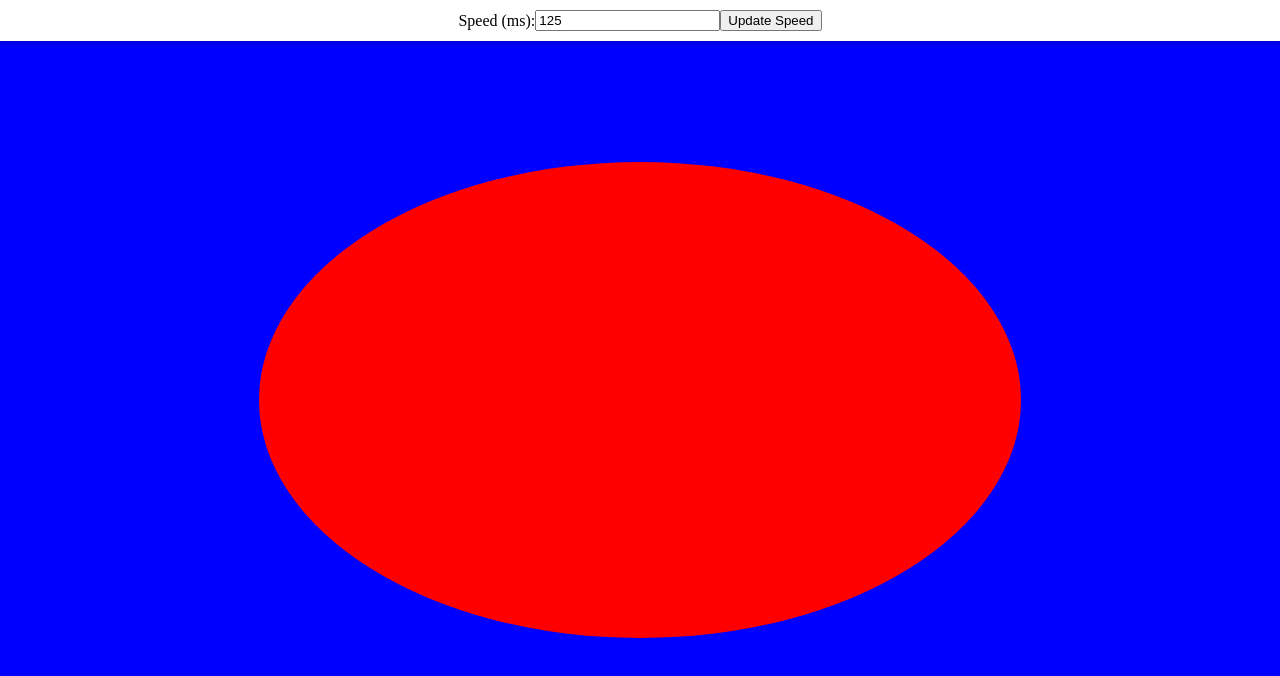
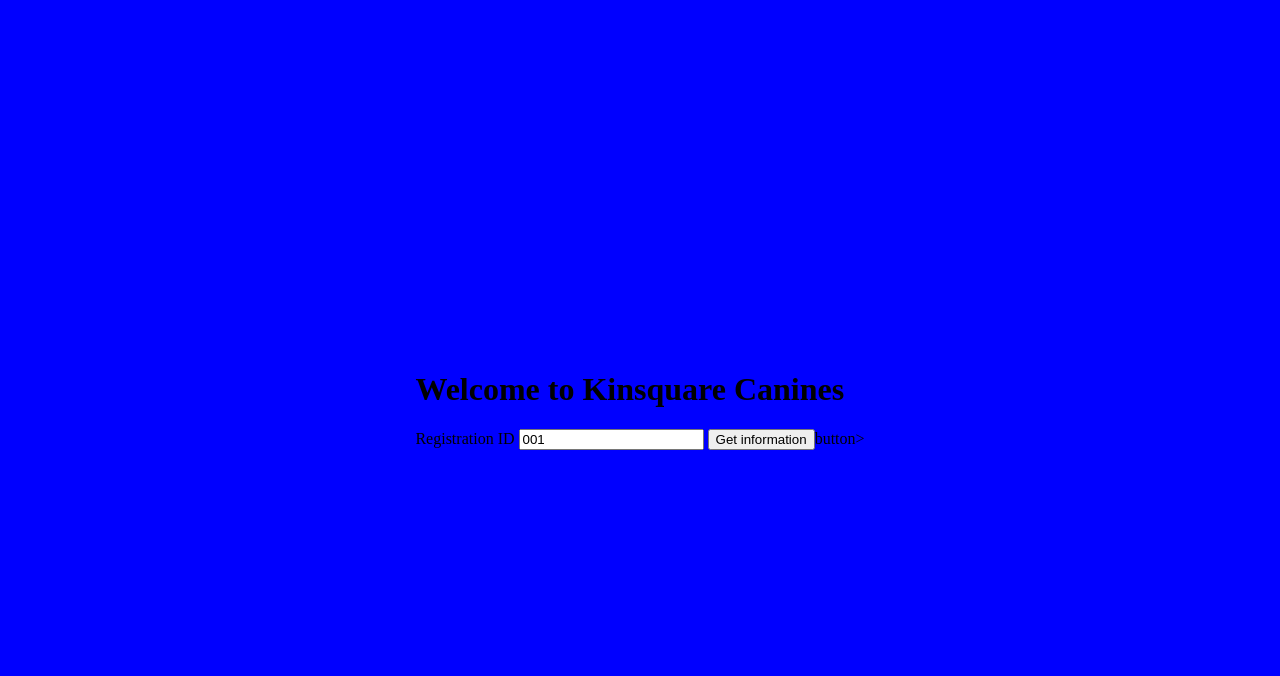
Before and after one commit to kinsq/kinsq.github.io, a plain HTML site: page index.html in a window 1280 px wide. Drawn offline with Linux system fonts and the light colour scheme.

Commit message:
Remove circle controls and add registration section

```diff
--- a/index.html
+++ b/index.html
@@ -12,60 +12,21 @@
             background-color: blue;
             overflow: hidden; /* Disable scrollbars */
         }
-        #controls {
-            position: fixed;
-            top: 0;
-            width: 100%;
-            background-color: white;
-            padding: 10px;
-            box-shadow: 0 2px 5px rgba(0, 0, 0, 0.2);
-            display: flex;
-            justify-content: center;
-            align-items: center;
-            z-index: 1000; /* Ensure controls are above the circle */
-        }
-        #circle {
-            width: 1px;
-            height: 1px;
-            background-color: red;
-            border-radius: 50%;
-            transition: width .1s, height .1s;
-        }
     </style>
 </head>
 <body>
     <div id="controls">
-        <label for="speed">Speed (ms): </label>
-        <input type="number" id="speed" value="125">
-        <button onclick="updateSpeed()">Update Speed</button>
     </div>
-    <div id="circle"></div>
+    <div id="Canine">
+            <h1>Welcome to Kinsquare Canines</h1>
+            <label for="registration">Registration ID</label>
+            <input type="number" id="registration" value="001">
+            <button onclick="registration()">Get information</button>button>
+    </div>
     <script>
-        const circle = document.getElementById('circle');
-        let growing = true;
-        let intervalId;
-        let speed = document.getElementById('speed').value;
-
-        function updateSpeed() {
-            clearInterval(intervalId);
-            speed = document.getElementById('speed').value;
-            startAnimation();
-        }
-
-        function startAnimation() {
-            intervalId = setInterval(() => {
-                if (growing) {
-                    circle.style.width = '100%';
-                    circle.style.height = '100%';
-                } else {
-                    circle.style.width = '1%';
-                    circle.style.height = '1%';
-                }
-                growing = !growing;
-            }, speed);
-        }
-
-        startAnimation();
+        function registration() {
+                window.alert("Registered Emotional Support Animal")
+                    }
     </script>
 </body>
 </html>
```
